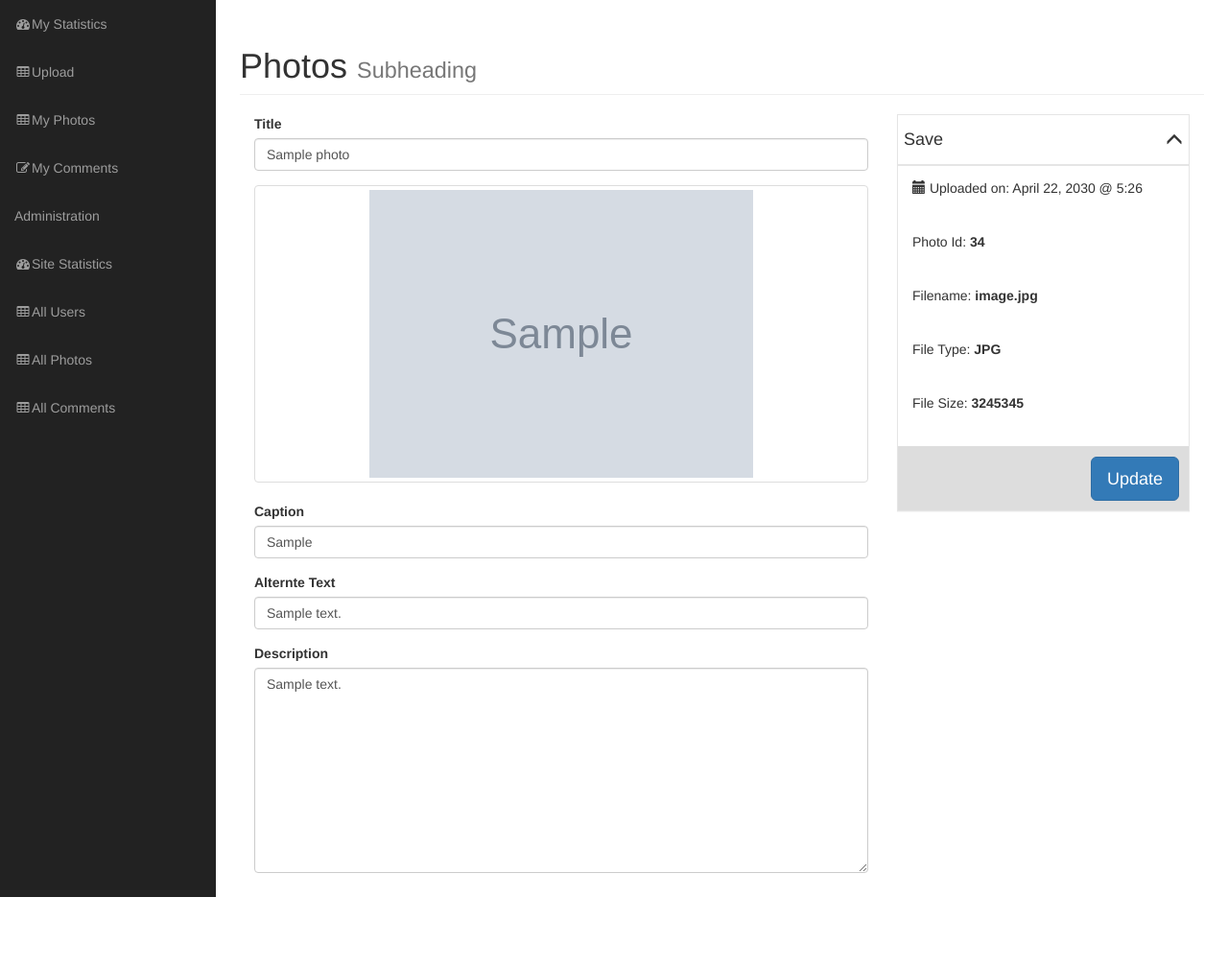
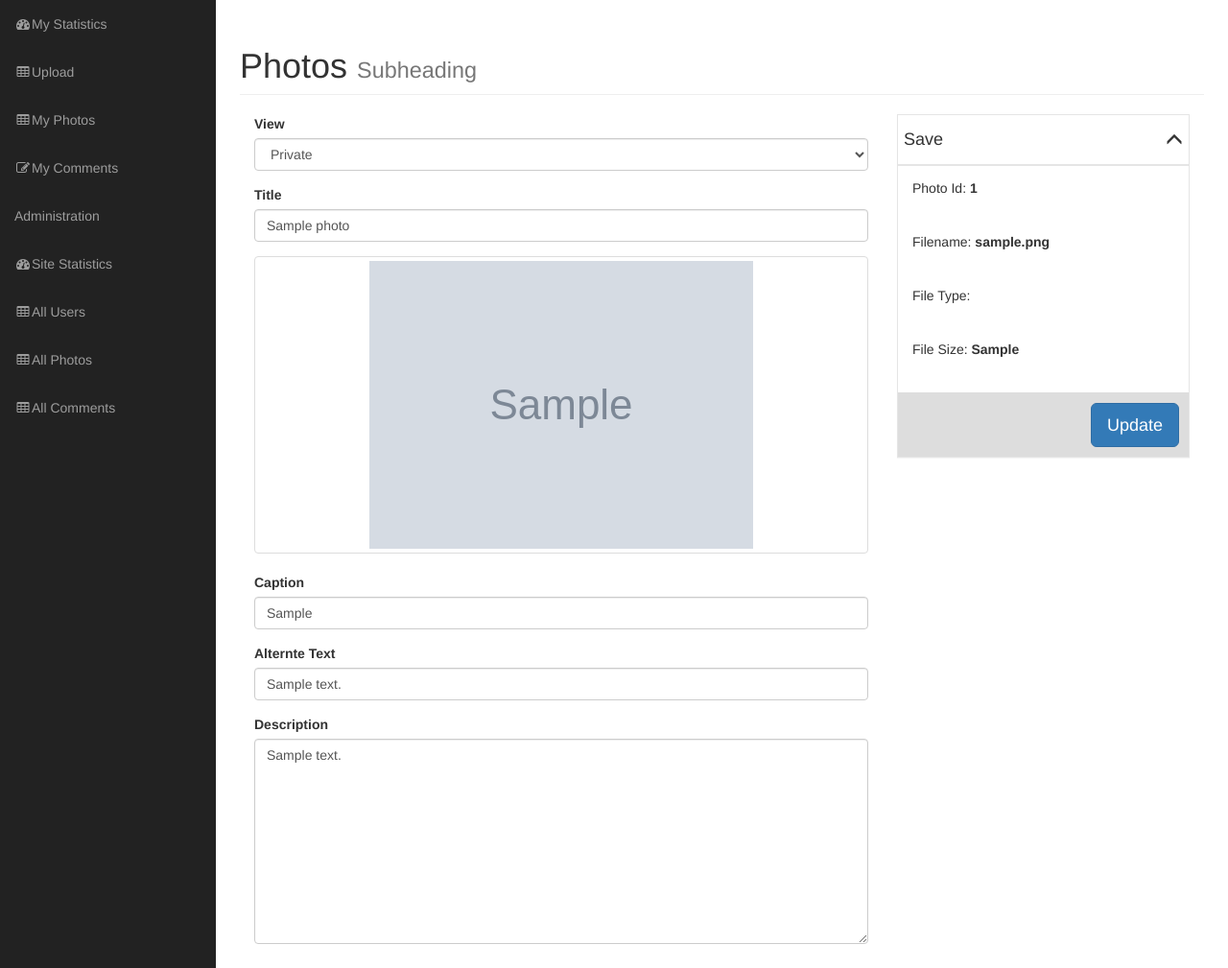
Before and after one commit to MichPound/PHP_OOP_Project, a PHP site: page /admin/edit_photo.php?id=1 in a window 1280 px wide. Shown: the part 51-1060 px from the top of the page at 96% size. Before the commit the page ends 986 px from the top, so only its background shows below. Run offline with PHP 8.4, Linux system fonts and the light colour scheme; the visitor is signed in with stand-in values (Sample User, id 1); tables that the repository leaves empty or names only in its code hold one stand-in row (values such as "Sample post"); grey boxes marked "Sample" are stand-in pictures; some libraries are stand-ins or nearby versions.

Commit message:
Gallery now only displays public photos and now a users name links to a page of all their public photos

```diff
--- a/admin/edit_photo.php
+++ b/admin/edit_photo.php
@@ -23,6 +23,7 @@
         if(isset($_POST['update'])){
 
             if($photo){
+                $photo->view = $_POST['view'];
                 $photo->title = $_POST['title'];
                 $photo->caption = $_POST['caption'];
                 $photo->alternate_text = $_POST['alternate_text'];
@@ -61,15 +62,33 @@
 
                         <form action="" method="post">
                             <div class="col-md-8">
+                                <?php
+                                if($photo->view == 0){
+                                    $first = "<option value=0>Public</option>";
+                                    $second = "<option value=1>Private</option>";
+                                }else{
+                                    $first = "<option value=1>Private</option>";
+                                    $second = "<option value=0>Public</option>";
+                                }
+
+                                echo "
+                                <div class='form-group'>
+                                    <label>View</label>
+                                    <select class='form-control' id='' name='view'>
+                                        {$first}
+                                        {$second}
+                                    </select>
+                                </div>
+                                ";
+
+                                ?>
                                 <div class="form-group">
                                     <label for="caption">Title</label>
                                     <input type="text" name="title" class="form-control" value="<?php echo $photo->title; ?>">
                                 </div>
-
                                 <div class="form-group">
                                     <a href="#" class="thumbnail"> <img src="<?php echo $photo->picture_path(); ?>" alt=""></a>
                                 </div>
-
                                 <div class="form-group">
                                     <label for="caption">Caption</label>
                                     <input type="text" name="caption" class="form-control" value="<?php echo $photo->caption; ?>">
@@ -93,20 +112,17 @@
                                     </div>
                                     <div class="inside">
                                         <div class="box-inner">
-                                            <p class="text">
-                                                <span class="glyphicon glyphicon-calendar"></span> Uploaded on: April 22, 2030 @ 5:26
-                                            </p>
                                             <p class="text ">
-                                                Photo Id: <span class="data photo_id_box">34</span>
+                                                Photo Id: <span class="data photo_id_box"><?php echo $photo->id; ?></span>
                                             </p>
                                             <p class="text">
-                                                Filename: <span class="data">image.jpg</span>
+                                                Filename: <span class="data"><?php echo $photo->filename; ?></span>
                                             </p>
                                             <p class="text">
-                                                File Type: <span class="data">JPG</span>
+                                                File Type: <span class="data"><?php echo $photo->type; ?></span>
                                             </p>
                                             <p class="text">
-                                                File Size: <span class="data">3245345</span>
+                                                File Size: <span class="data"><?php echo $photo->size; ?></span>
                                             </p>
                                         </div>
                                         <div class="info-box-footer clearfix">
--- a/admin/includes/db_object.php
+++ b/admin/includes/db_object.php
@@ -141,6 +141,17 @@ class Db_object{
         return array_shift($row);
     }
 
+    public static function count_all_public(){
+        global $database;
+
+        $sql = "SELECT COUNT(*) FROM " . static::$db_table;
+        $sql .= " WHERE view=0 ";
+        $result_set = $database->query($sql);
+        $row = mysqli_fetch_array($result_set);
+
+        return array_shift($row);
+    }
+
 }
 
 ?>
--- a/admin/includes/photo.php
+++ b/admin/includes/photo.php
@@ -3,8 +3,9 @@
 class Photo extends Db_object{
 
     protected static $db_table = "photos";
-    protected static $db_table_fields = array('id', 'title', 'caption', 'description', 'filename', 'alternate_text', 'type', 'size', 'user_id');
+    protected static $db_table_fields = array('id', 'view', 'title', 'caption', 'description', 'filename', 'alternate_text', 'type', 'size', 'user_id');
     public $id;
+    public $view;
     public $title;
     public $caption;
     public $description;
--- a/gallery.php
+++ b/gallery.php
@@ -41,7 +41,7 @@ $comments = Comment::find_the_comments($photo->id);
         <!-- Author -->
         <p class="lead">
             <!-- by <a href="#">Start Bootstrap</a> -->
-            <?php echo "by " . $user->first_name . " " . $user->last_name; ?>
+            <a href="user_public.php?user_id=<?php echo $user->id; ?>"><?php echo "by " . $user->first_name . " " . $user->last_name; ?></a>
         </p>
 
         <hr>
--- a/index.php
+++ b/index.php
@@ -6,11 +6,12 @@
 
 $items_per_page = 12;
 
-    $items_total_count = Photo::count_all();
+$items_total_count = Photo::count_all_public();
 
 $paginate = new Paginate($page, $items_per_page, $items_total_count);
 
 $sql = "SELECT * FROM photos ";
+$sql .= "WHERE view=0 ";
 $sql .= "LIMIT {$items_per_page} ";
 $sql .= "OFFSET {$paginate->offset()}";
 
```
Also changed, not shown: admin/photos.php (+10 -0 lines), admin/photos_user.php (+10 -0 lines), admin/upload.php (+9 -0 lines), user_public.php (added, +34 -0 lines), 1 other file. Lines whose indentation alone changed are shown as unchanged.
